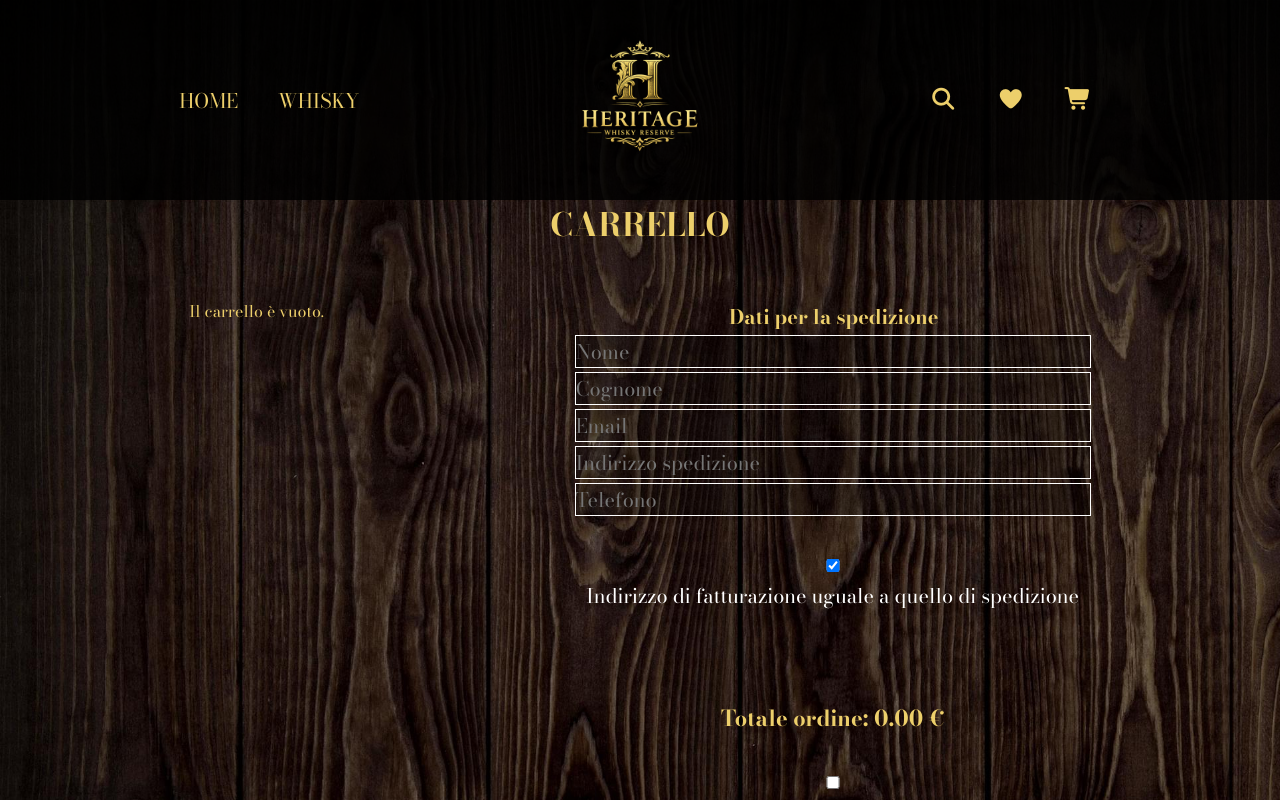
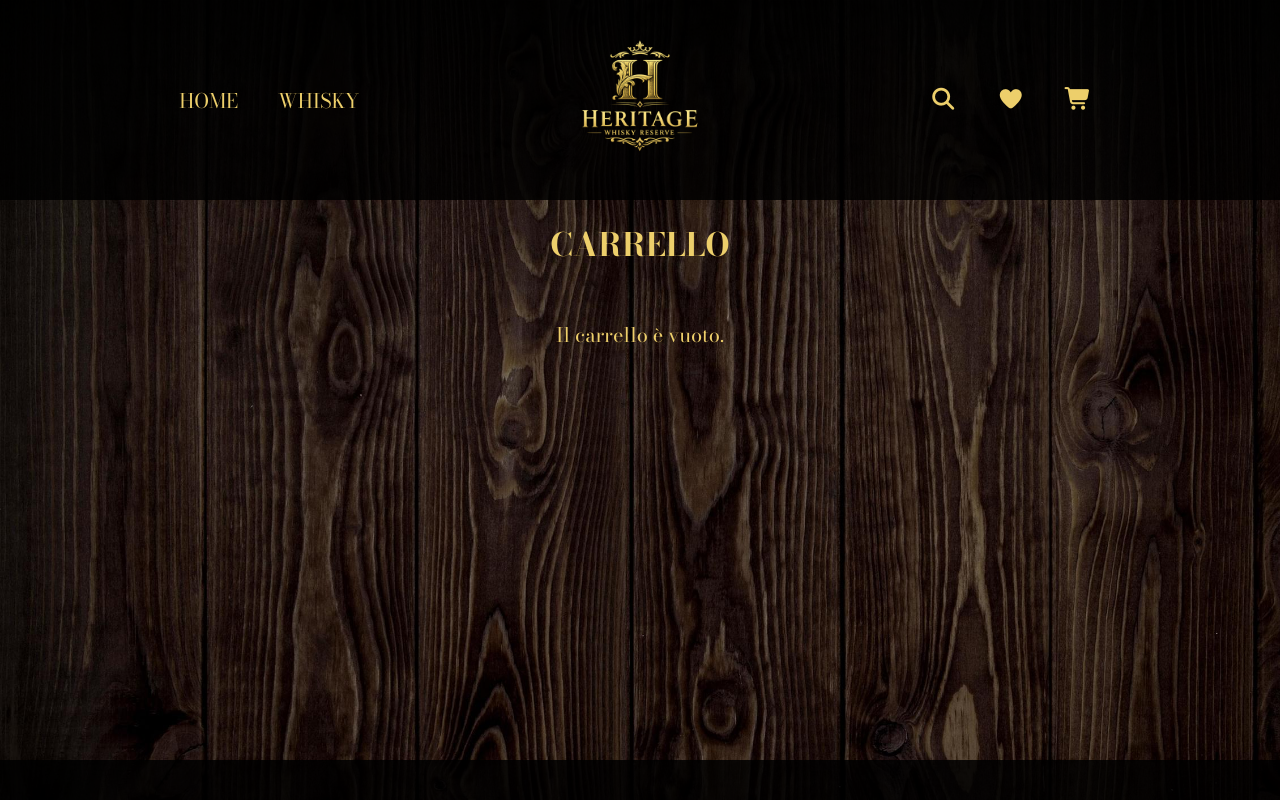
Before and after one commit to claraloforti/project-work-frontend-team3, a React (Vite) app: page /checkout in a window 1280 px wide. Shown: the top 800 px of the page. Built offline with nearby package versions, Linux system fonts and the light colour scheme; a web font is replaced by a local one.

Commit message:
fix pagina carrello vuoto

```diff
--- a/src/index.css
+++ b/src/index.css
@@ -247,7 +247,8 @@ body {
     background-color: #edcf6bad;
     padding: 50px;
 }
-.whisky-description{
+
+.whisky-description {
     display: none;
 }
 
@@ -518,6 +519,7 @@ body {
 }
 
 .checkoutpage-title {
+    margin-top: 20px;
     margin-bottom: 50px;
     text-align: center;
     color: rgb(237, 207, 107);
@@ -603,6 +605,11 @@ body {
 .free-shipping {
     color: rgb(17, 104, 37);
     margin: 5px 0px;
+}
+
+.empy-cart {
+    margin: 0px 80px 380px;
+    font-size: 20px;
 }
 
 
--- a/src/pages/CheckoutPage.jsx
+++ b/src/pages/CheckoutPage.jsx
@@ -22,7 +22,7 @@ function CheckoutPage() {
             <div className="checkout-page container">
 
                 {/* CARRELLO */}
-                {cart.length === 0 && <p>Il carrello è vuoto.</p>}
+                {cart.length === 0 && <p className="empy-cart">Il carrello è vuoto.</p>}
 
                 {cart.length > 0 && (
                     <div>
@@ -108,7 +108,9 @@ function CheckoutPage() {
                 )}
 
                 {/* ORDER FORM */}
-                <OrderForm cart={cart} totalPrice={totalPrice} />
+                {cart.length > 0 && (
+                    <OrderForm cart={cart} totalPrice={totalPrice} />
+                )}
             </div>
         </>
     );
```
